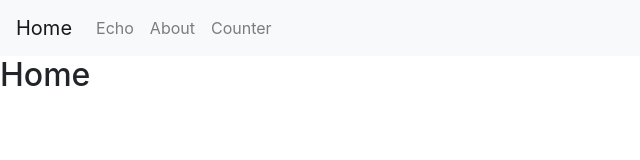
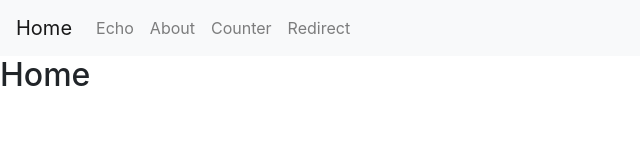
Before and after one commit to McNullty/typescript-redux-example, a React (Create React App) app: page / in a window 1280 px wide. Shown: the top 160 px of the page, without its empty margins (0-640 px from the left). Built offline with nearby package versions, Linux system fonts and the light colour scheme.

Commit message:
Link that redirects to counter when it is clicked

```diff
--- a/src/App.tsx
+++ b/src/App.tsx
@@ -3,7 +3,7 @@ import logo from './logo.svg';
 import {Counter} from './features/counter/Counter';
 import './App.css';
 
-import {BrowserRouter as Router, Route, Switch, useLocation} from "react-router-dom";
+import {BrowserRouter as Router, Redirect, Route, Switch, useLocation} from "react-router-dom";
 import {NavTab} from "./features/navigation/NavTab";
 import {Echo} from "./features/echo/Echo";
 
@@ -94,6 +94,7 @@ function App() {
                     <Route path="/counter">
                         <CounterPage />
                     </Route>
+                    <Redirect to="/counter" path="/redirect" />
                     <Route path="/" exact>
                         <Home />
                     </Route>
--- a/src/features/navigation/NavTab.tsx
+++ b/src/features/navigation/NavTab.tsx
@@ -23,6 +23,9 @@ export function NavTab() {
                     <li>
                         <NavLink activeClassName="active" className={"nav-link"} to="/counter">Counter</NavLink>
                     </li>
+                    <li>
+                        <NavLink activeClassName="active" className={"nav-link"} to="/redirect">Redirect</NavLink>
+                    </li>
                 </ul>
             </div>
         </nav>
```
